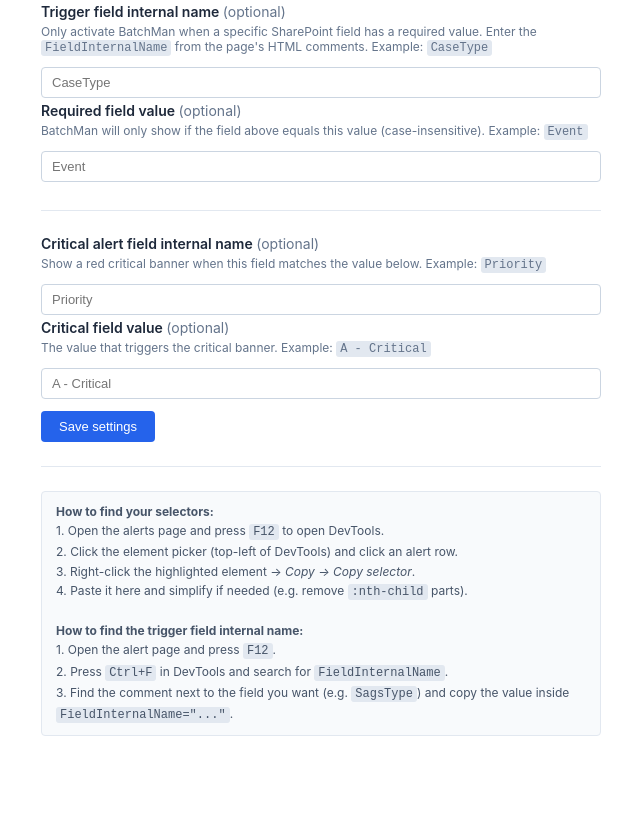
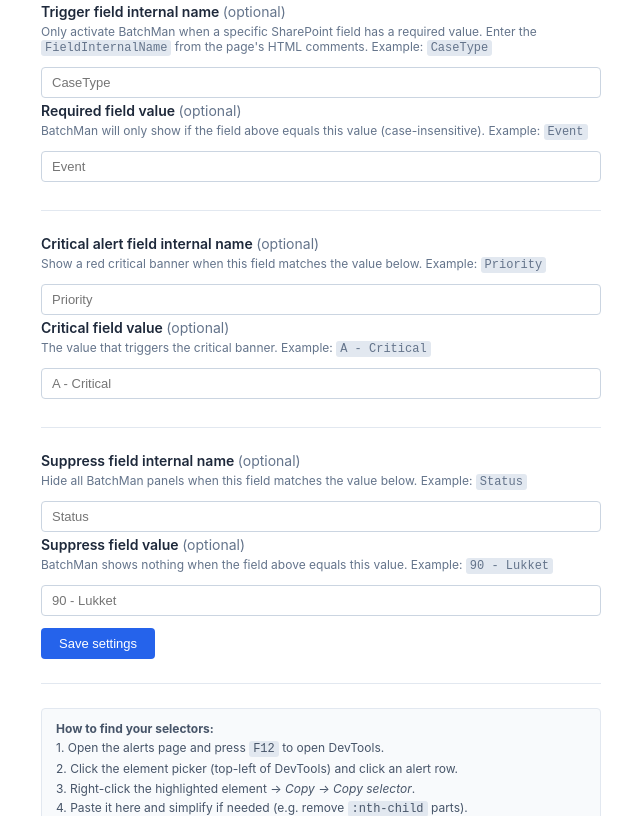
Before and after one commit to devArchOverclocked/BatchMan, a browser extension: page extension/options.html in a window 1280 px wide. Shown: the part 454-1270 px from the top of the page, without its empty margins (319-959 px from the left). Before the commit the page ends 1230 px from the top, so only its background shows below. Drawn offline with Linux system fonts and the light colour scheme.

Commit message:
Add suppress condition (Status = 90 - Lukket)
Show nothing at all — no hint panel, no critical banner — when the
suppress field matches the configured value. Checked before all other
logic so closed alerts are silently skipped.

Co-Authored-By: Claude Sonnet 4.6 <noreply@anthropic.com>

```diff
--- a/extension/options.html
+++ b/extension/options.html
@@ -103,6 +103,16 @@
   <p class="hint">The value that triggers the critical banner. Example: <code>A - Critical</code></p>
   <input type="text" id="criticalFieldValue" placeholder="A - Critical" />
 
+  <hr>
+
+  <label for="suppressFieldName">Suppress field internal name <span style="font-weight:400;color:#64748b">(optional)</span></label>
+  <p class="hint">Hide all BatchMan panels when this field matches the value below. Example: <code>Status</code></p>
+  <input type="text" id="suppressFieldName" placeholder="Status" />
+
+  <label for="suppressFieldValue">Suppress field value <span style="font-weight:400;color:#64748b">(optional)</span></label>
+  <p class="hint">BatchMan shows nothing when the field above equals this value. Example: <code>90 - Lukket</code></p>
+  <input type="text" id="suppressFieldValue" placeholder="90 - Lukket" />
+
   <button id="save">Save settings</button>
   <span id="saved">✓ Saved — reload the alerts page for changes to take effect.</span>
 
--- a/extension/options.js
+++ b/extension/options.js
@@ -6,6 +6,8 @@ const DEFAULTS = {
   triggerFieldValue: '',
   criticalFieldName: '',
   criticalFieldValue: '',
+  suppressFieldName: '',
+  suppressFieldValue: '',
 };
 
 async function load() {
@@ -17,6 +19,8 @@ async function load() {
   document.getElementById('triggerFieldValue').value = stored.triggerFieldValue;
   document.getElementById('criticalFieldName').value = stored.criticalFieldName;
   document.getElementById('criticalFieldValue').value = stored.criticalFieldValue;
+  document.getElementById('suppressFieldName').value = stored.suppressFieldName;
+  document.getElementById('suppressFieldValue').value = stored.suppressFieldValue;
 }
 
 document.getElementById('save').addEventListener('click', async () => {
@@ -28,6 +32,8 @@ document.getElementById('save').addEventListener('click', async () => {
     triggerFieldValue: document.getElementById('triggerFieldValue').value.trim(),
     criticalFieldName: document.getElementById('criticalFieldName').value.trim(),
     criticalFieldValue: document.getElementById('criticalFieldValue').value.trim(),
+    suppressFieldName: document.getElementById('suppressFieldName').value.trim(),
+    suppressFieldValue: document.getElementById('suppressFieldValue').value.trim(),
   };
 
   await chrome.storage.sync.set(settings);
```
Also changed, not shown: extension/content.js (+9 -0 lines).
